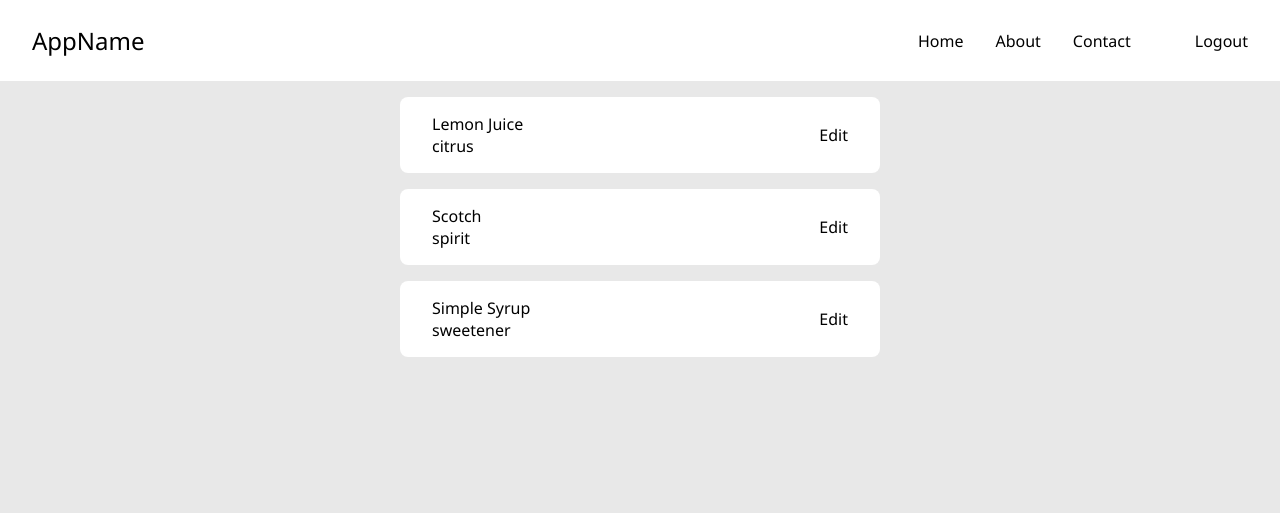
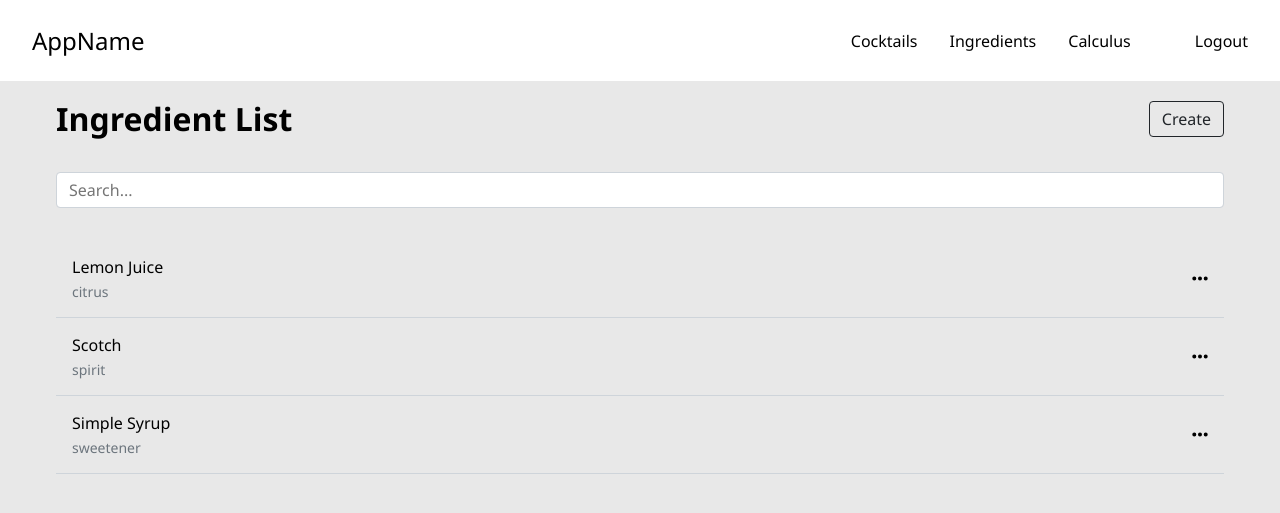
Before and after one commit to sdolling123/cocktailProject, a Django app: page /ingredients/ in a window 1280 px wide. Shown: the top 513 px of the page. Run offline with Django 5.2, Linux system fonts and the light colour scheme; data comes from the database, SQL or seed files in the repository.

Commit message:
updated ingredients page

```diff
--- /dev/null
+++ b/ingredients/templates/ingredients/ingredient_detail.html
@@ -0,0 +1,3 @@
+{% extends "base.html" %}
+
+hi
--- a/ingredients/templates/ingredients/ingredient_list.html
+++ b/ingredients/templates/ingredients/ingredient_list.html
@@ -1,40 +1,124 @@
 {% extends "base.html" %}
+{% load static %}
 
 {% block content %}
-<div id="list-time">
-{% for ingredient in ingredients %}
-        <a href="#" class="ingredient-item">
-            <div class="ingredient-header">
-                <span>{{ingredient.name}}</span>
-                <span>{{ingredient.ingredient_type}}</span>
-            </div>
-            <span>Edit</span>
-        </a>
+
+<div class="ingredient-list-wrapper">
+    <div class="ingredient-List-header">
+        <h1>Ingredient List</h1>
+        <a href="#">Create</a>
+    </div>
+    <div class="ingredient-search-wrapper">
+        <label for="searchIngredient" class="sr-only">Search for ingredient</label>
+        <input type="text" name="searchIngredient" placeholder="Search...">
+    </div>
+    <div class="ingredient-list">
+        {% for ingredient in ingredients %}
+            <a href="#" type="button" class="ingredient-item">
+                <div class="ingredient-item-header">
+                    <h6>{{ ingredient.name }}</h6>
+                    <small>{{ ingredient.ingredient_type }}</small>
+                </div>
+                <img src="{% static 'images/ellipsis-solid.svg' %}" alt="More details about {{ ingredient.name }}">
+            </a>
         {% endfor %}
+    </div>
 </div>
+
 <style>
-    #list-time {
-        padding: 1rem 2rem;
+    .ingredient-list-wrapper {
         display: flex;
         flex-direction: column;
-        gap: 1rem;
-        align-items: center;
+        align-items: center; /* Center the content horizontally */
+        justify-content: center; /* Center the content vertically if needed */
+        width: 100%;
+        max-width: 1200px; /* Set the maximum width */
+        margin: 0 auto; /* Center the wrapper within the viewport */
+        padding: 1rem; /* Add padding for smaller screens */
+        gap: 2rem;
+
     }
-    .ingredient-item {
-        {% comment %} border: 1px solid red; {% endcomment %}
+    .ingredient-List-header {
         display: flex;
         justify-content: space-between;
         align-items: center;
+        width: 100%;
+    }
+    .ingredient-List-header a {
+        color: #212529;
+        border-color: #212529;
+        text-decoration: none;
+        padding: .375rem .75rem;
+        border-width: 1px;
+        border-style: solid;
+        border-radius: .25rem;
+        font-size: 1rem;
+        transition: color .15s ease-in-out,
+                    background-color .15s ease-in-out,
+                    border-color .15s ease-in-out,
+                    box-shadow .15s ease-in-out
+    }
+    .ingredient-List-header a:hover {
+        color: white;
+        background-color: #212529;
+    }
+    .ingredient-search-wrapper {
+        display: block;
+        width:100%;
+    }
+    .ingredient-search-wrapper input {
+        width: 100%;
+        padding: .375rem .75rem;
+        font-weight: 400;
+        font-size: 1rem;
+        border-color: #fff;
+        background-clip: padding-box;
+        border: 1px solid #ced4da;
+        appearance: none;
+        border-radius: .25rem;
+    }
+    .ingredient-list {
+        display: flex;
+        flex-direction: column;
+        align-items: center;
+        justify-content: center;
+        width: 100%;
+
+    }
+    .ingredient-item {
         text-decoration: none;
         color: black;
-        background-color: white;
-        border-radius: .5rem;
-        min-width: 30rem;
-        padding: 1rem 2rem;
+        display: flex;
+        justify-content: space-between;
+        align-items: center;
+        width: 100%;
+        padding: 1rem;
+        border-bottom: 1px solid #ced4da;
     }
-    .ingredient-header {
+    .ingredient-item:hover {
+        background-color: rgba(0,0,0,.025);
+    }
+    .ingredient-item-header {
         display: flex;
+
+        justify-content: space-between;
         flex-direction: column;
+        text-align: left;
+    }
+    .ingredient-item-header h6 {
+        margin-bottom: .25rem;
+        margin-top: 0;
+        font-size: 1rem;
+        font-weight: 500;
+    }
+
+    .ingredient-item small {
+        color: #6c757d;
+        font-size: .875rem;
+    }
+
+    .ingredient-item img {
+        width: 1rem;
     }
 </style>
 {% endblock %}
--- a/ingredients/urls.py
+++ b/ingredients/urls.py
@@ -1,6 +1,7 @@
 from django.urls import path
-from .views import IngredientListView
+from .views import IngredientListView, IngredientDetailView
 
 urlpatterns = [
     path('',IngredientListView.as_view(),name='ingredient-list'),
+    path('details/<int:pk>/',IngredientDetailView.as_view(),name='ingredient-detail'),
 ]
--- a/ingredients/views.py
+++ b/ingredients/views.py
@@ -1,5 +1,5 @@
 from django.shortcuts import render
-from django.views.generic import ListView
+from django.views.generic import ListView, DetailView
 from ingredients.models import Ingredient
 
 # Create your views here.
@@ -11,3 +11,8 @@ class IngredientListView(ListView):
     def get_queryset(self):
         # Sort the ingredients alphabetically by name
         return Ingredient.objects.all().order_by("name")
+
+class IngredientDetailView(DetailView):
+    model = Ingredient
+    context_object_name = 'ingredient'
+    template_name = 'ingredients/ingredient_detail.html'
--- a/static/global.css
+++ b/static/global.css
@@ -8,6 +8,10 @@
     --borderColorGrey: #e5e7eb;
     --primaryColorBlack: rgba(12,23,42,1);
     --primaryColorBlackHover: rgba(12,23,42,.9);
+}
+
+.sr-only {
+    display: none;
 }
 
 body {
@@ -109,6 +113,7 @@ nav {
 .navPanelMenuControls a:nth-of-type(2):hover {
     background-color: var(--primaryColorBlackHover);
 }
+
 #overlay {
     position: fixed;
     top: 0;
--- /dev/null
+++ b/static/modal.css
@@ -0,0 +1,18 @@
+dialog {
+    width: 50%; /* Adjust width as needed */
+    max-width: 400px; /* Set a max width for responsiveness */
+    padding: 20px;
+    border: none;
+    border-radius: 8px;
+    box-shadow: 0 4px 6px rgba(0, 0, 0, 0.1);
+    text-align: center;
+    position: fixed; /* Ensures the dialog stays centered */
+    top: 50%;
+    left: 50%;
+    transform: translate(-50%, -50%); /* Centers it on the screen */
+    background: white; /* Ensures good contrast */
+}
+
+dialog::backdrop {
+    background-color: rgba(0, 0, 0, .5);
+}
--- a/templates/base.html
+++ b/templates/base.html
@@ -5,10 +5,12 @@
     <meta charset="UTF-8">
     <meta name="viewport" content="width=device-width, initial-scale=1.0">
     <link rel="stylesheet" href="{% static './global.css' %}">
+    <link rel="stylesheet" href="{% static './modal.css' %}">
     <title>Document</title>
 </head>
 <body>
     {% include "partials/navigation.html" %}
     {% block content %}{% endblock %}
+    {% include "partials/modal.html" %}
 </body>
 </html>
--- /dev/null
+++ b/templates/partials/modal.html
@@ -0,0 +1,26 @@
+<dialog id="favDialog">
+    <form method="dialog">
+      <p>The background shown outside of this dialog is a backdrop.</p>
+      <button id="confirmBtn">Close the dialog</button>
+    </form>
+  </dialog>
+
+  <script>
+    const listTime = document.getElementById('list-time');
+    const favDialog = document.getElementById('favDialog');
+
+    // Event delegation: Listen for clicks on the parent container
+    listTime.addEventListener('click', (event) => {
+        const clickedButton = event.target.closest('.showDialogBtn');
+        if (clickedButton) {
+            // Access the content of the clicked button
+            const ingredientHeader = clickedButton.querySelector('.ingredient-header');
+            // Show the dialog
+            favDialog.showModal();
+        }
+    });
+    // Close the dialog with the built-in method
+    favDialog.addEventListener('close', () => {
+        console.log('Dialog closed');
+    });
+</script>
--- a/templates/partials/navigation.html
+++ b/templates/partials/navigation.html
@@ -23,9 +23,9 @@
                 </div>
                 <div class="navPanelLinks">
                     <ul>
-                        <li><a href="#">Home</a></li>
-                        <li><a href="#">About</a></li>
-                        <li><a href="#">Contact</a></li>
+                        <li><a href="#">Cocktails</a></li>
+                        <li><a href="#">Ingredients</a></li>
+                        <li><a href="#">Calculus</a></li>
                     </ul>
                 </div>
                 <div class="navPanelMenuControls">
```
Also changed, not shown: README.md, static/images/ellipsis-solid.svg (added).
